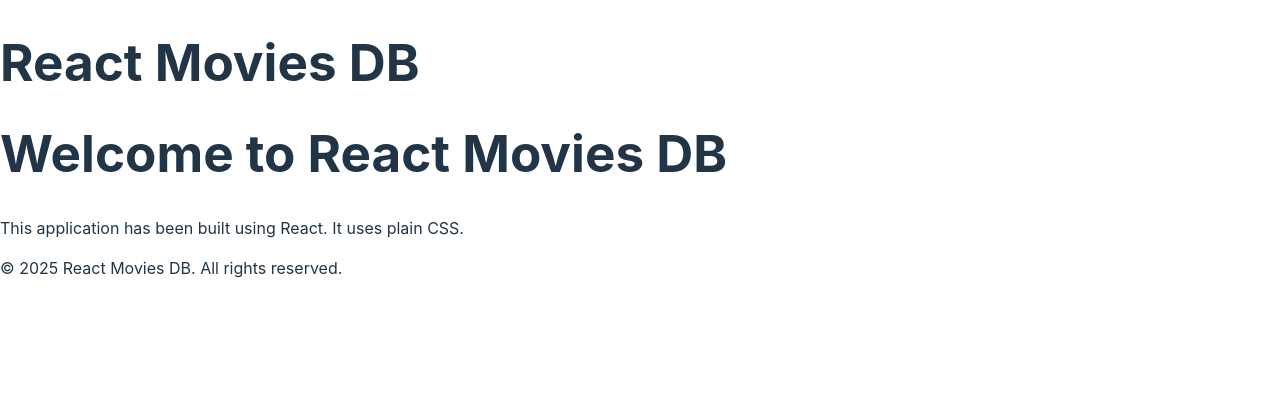
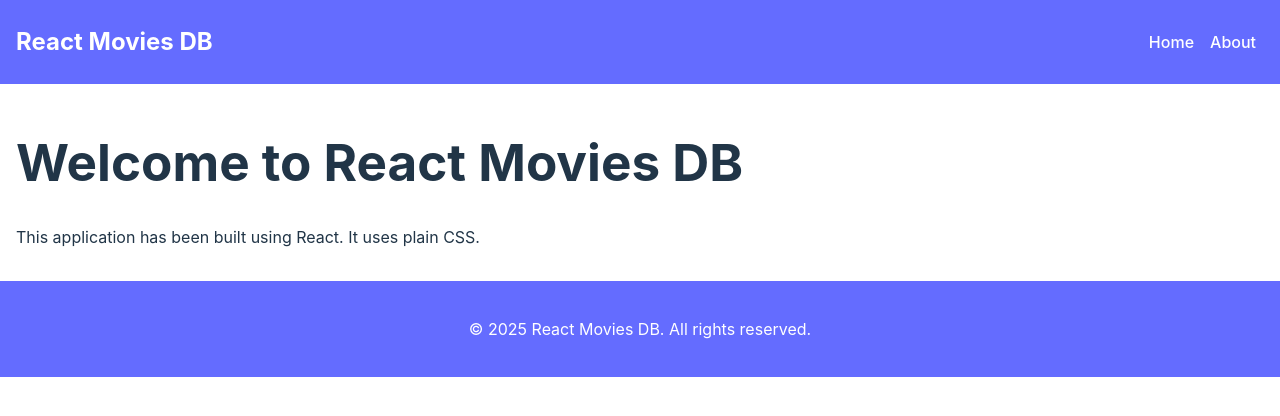
Before and after one commit to Apfirebolt/react-movies-db, a React (Vite) app: page /about in a window 1280 px wide. Shown: the top 416 px of the page. Built offline with nearby package versions, Linux system fonts and the light colour scheme.

Commit message:
more custom css added

```diff
--- a/src/components/Header.jsx
+++ b/src/components/Header.jsx
@@ -1,7 +1,18 @@
 const Header = () => {
     return (
-        <header>
-            <h1>React Movies DB</h1>
+        <header className="header">
+            <h2>React Movies DB</h2>
+
+            <nav>
+                <ul>
+                    <li>
+                        <a href="/">Home</a>
+                    </li>
+                    <li>
+                        <a href="/about">About</a>
+                    </li>
+                </ul>
+            </nav>
         </header>
     );
 };
--- a/src/components/Loader.jsx
+++ b/src/components/Loader.jsx
@@ -1,7 +1,11 @@
 const Loader = () => {
     return (
         <div className="loader">
-            <div className="spinner"></div>
+            <div className="spinner">
+                <p>
+                    Loading ...
+                </p>
+            </div>
         </div>
     );
 };
--- a/src/components/MovieCard.jsx
+++ b/src/components/MovieCard.jsx
@@ -4,8 +4,14 @@ const MovieCard = (props) => {
   const { movie } = props;
 
   return (
-    <div className="">
-      <h2 className="">{movie.Movie_Name}</h2>
+    <div className="movie-card">
+      <h2>{movie.Movie_Name}</h2>
+      <p>Year of Release : {movie.Year}</p>
+      <p>Run Time : {movie.Timing}</p>
+      <p>Rating : {movie.Rating}</p>
+      <p>Votes : {movie.Votes}</p>
+      <p>Genre : {movie.Genre}</p>
+      <p>Language : {movie.Language}</p>
     </div>
   );
 };
--- a/src/index.css
+++ b/src/index.css
@@ -5,12 +5,17 @@
 
   color-scheme: light dark;
   color: rgba(255, 255, 255, 0.87);
-  background-color: #242424;
-
-  font-synthesis: none;
-  text-rendering: optimizeLegibility;
   -webkit-font-smoothing: antialiased;
   -moz-osx-font-smoothing: grayscale;
+}
+
+/* Theme colors */
+
+:root {
+  --primary: #646cff;
+  --secondary: #ff6b6b;
+  --tertiary: #f0f0f0;
+  --dark: #333;
 }
 
 a {
@@ -28,36 +33,86 @@ body {
   min-height: 100vh;
 }
 
+.container {
+  padding: 1rem;
+}
+
 h1 {
   font-size: 3.2em;
   line-height: 1.1;
 }
 
-button {
-  border-radius: 8px;
-  border: 1px solid transparent;
-  padding: 0.6em 1.2em;
-  font-size: 1em;
-  font-weight: 500;
-  font-family: inherit;
-  background-color: #1a1a1a;
-  cursor: pointer;
-  transition: border-color 0.25s;
-}
-button:hover {
-  border-color: #646cff;
-}
-button:focus,
-button:focus-visible {
-  outline: 4px auto -webkit-focus-ring-color;
+.movie-list {
+  width: 90%;
+  padding: 0.25rem;
+  margin: 1rem auto;
+  color: #ffffff;
 }
 
-.movie-list {
-  width: 80%;
+.movie-card {
+  background-color: var(--secondary);
+  padding: 1rem;
+  width: 90%;
+  border-bottom: 1px solid #333;
+
   margin: 1rem auto;
-  background-color: #1a1a1a;
+  box-shadow: 0 0 10px rgba(0, 0, 0, 0.1);
+
+  -webkit-box-shadow: 0 0 10px rgba(0, 0, 0, 0.1);
+  -moz-box-shadow: 0 0 10px rgba(0, 0, 0, 0.1);
+  -o-box-shadow: 0 0 10px rgba(0, 0, 0, 0.1);
+  -ms-box-shadow: 0 0 10px rgba(0, 0, 0, 0.1);
+}
+
+.movie-card h2 {
+  margin: 1rem auto;
+  padding: 0.5rem;
+  background-color: var(--dark);
+  text-align: center;
+}
+
+.movie-card p {
+  margin: 0.25rem auto;
+}
+
+.header {
+  display: flex;
+  justify-content: space-between;
+  align-items: center;
+  background-color: var(--primary);
   color: #ffffff;
   padding: 0.25rem 1rem;
+}
+
+.header nav {
+  display: flex;
+  justify-content: space-between;
+}
+
+.header nav ul {
+  display: flex;
+  list-style: none;
+}
+
+.header nav ul li a {
+  margin: 0 0.5rem;
+  color: #ffffff;
+  font-weight: 500;
+  text-decoration: none;
+}
+
+.header nav ul li a:hover {
+  color: #f0f0f0;
+  font-size: 1.1em;
+  font-weight: 600;
+  transition: all 0.3s;
+}
+
+.footer {
+  text-align: center;
+  background-color: var(--primary);
+  padding: 0.25rem;
+  color: #ffffff;
 }
 
 @media (prefers-color-scheme: light) {
--- a/src/screens/About.jsx
+++ b/src/screens/About.jsx
@@ -1,9 +1,9 @@
 const About = () => {
     return (
-        <div>
+        <main className="container">
             <h1>Welcome to React Movies DB</h1>
             <p>This application has been built using React. It uses plain CSS.</p>
-        </div>
+        </main>
     );
 };
 
--- a/src/screens/Home.jsx
+++ b/src/screens/Home.jsx
@@ -18,9 +18,9 @@ const Home = () => {
   }
 
   return (
-    <div>
+    <main className="container">
       <h1>Welcome to React Movies DB</h1>
-      <p>Discover and explore your favorite movies,</p>
+      <p>Discover and explore your favorite movies.</p>
 
       <div className="movie-list">
         {movies &&
@@ -28,7 +28,7 @@ const Home = () => {
             return <MovieCard key={index} movie={item} />;
           })}
       </div>
-    </div>
+    </main>
   );
 };
 
```
